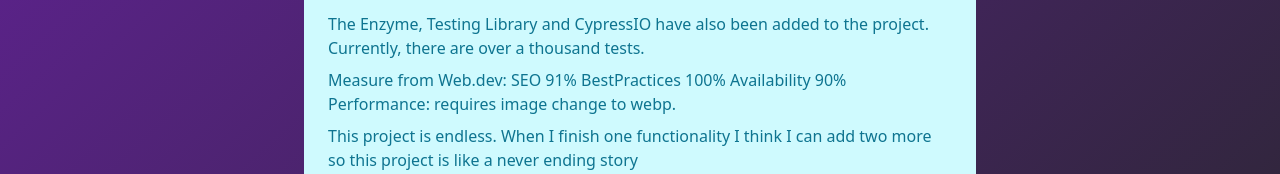
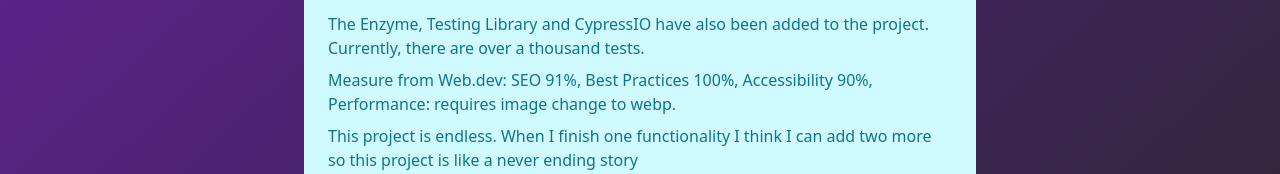
Before and after one commit to GeloUno/portfolio_next, a Next.js app: page /projects/0 in a window 1280 px wide. Shown: the part 612-786 px from the top of the page. Built offline with nearby package versions, Linux system fonts and the light colour scheme.

Commit message:
add projects description web measure from wev.dev

```diff
--- a/data/projects.ts
+++ b/data/projects.ts
@@ -11,7 +11,7 @@
             `In this project I have used the react-horizontal-scroll library. This library has been repaired and modified by me for the booking calendar view.`,
             `The next step was to add Redux as a store. Formik and Yup were used to handle the forms. A few months later, I decided to convert this project to TypeScript. Now there are 88% overwritten to TS.`,
             `The Enzyme, Testing Library and CypressIO have also been added to the project. Currently, there are over a thousand tests.`,
-            `Measure from Web.dev: SEO 91% BestPractices 100% Availability 90% Performance: requires image change to webp.`,
+            `Measure from Web.dev: SEO 91%, Best Practices 100%, Accessibility 90%, Performance: requires image change to webp.`,
             `This project is endless. When I finish one functionality I think I can add two more so this project is like a never ending story`],
 
         github: 'https://github.com/GeloUno/horse_farm',
@@ -52,8 +52,9 @@
     },
     {
         title: "Portfolio",
-        description: [`This project was built with the idea "nice to have it".`, ` So I built it simple and fast.`, ` I used next.js with static props and static path. This is not an e-commers project so no server side props solution was needed.`, `
-        Core Node version 14.17 rest dependencies is in package.json.`],
+        description: [`This project was built with the idea "nice to have it".`, ` So I built it simple and fast.`, ` I used next.js with static props and static path. This is not an e-commers project so no server side props solution was needed.`,
+            `Measure from Web.dev:`, ` Performance: 99%`, ` Accessibility: 100%,`, ` Best Practices: 100%,`, ` SEO: 100%`,
+            `Core Node version 14.17 rest dependencies is in package.json.`],
         image: 'portfolio.png',
         technology: [
             ETechnology.TYPESCRIPT,
```
